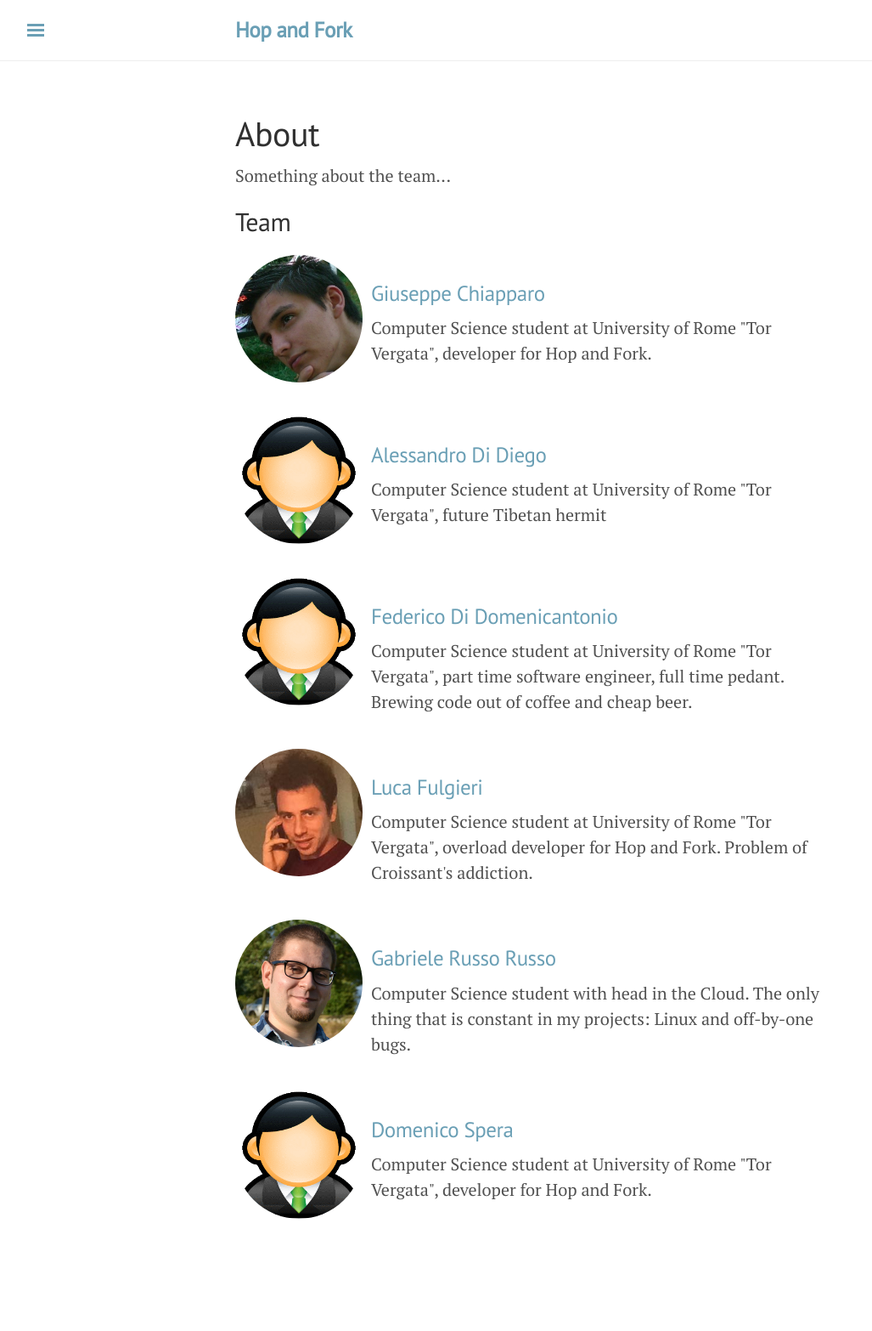
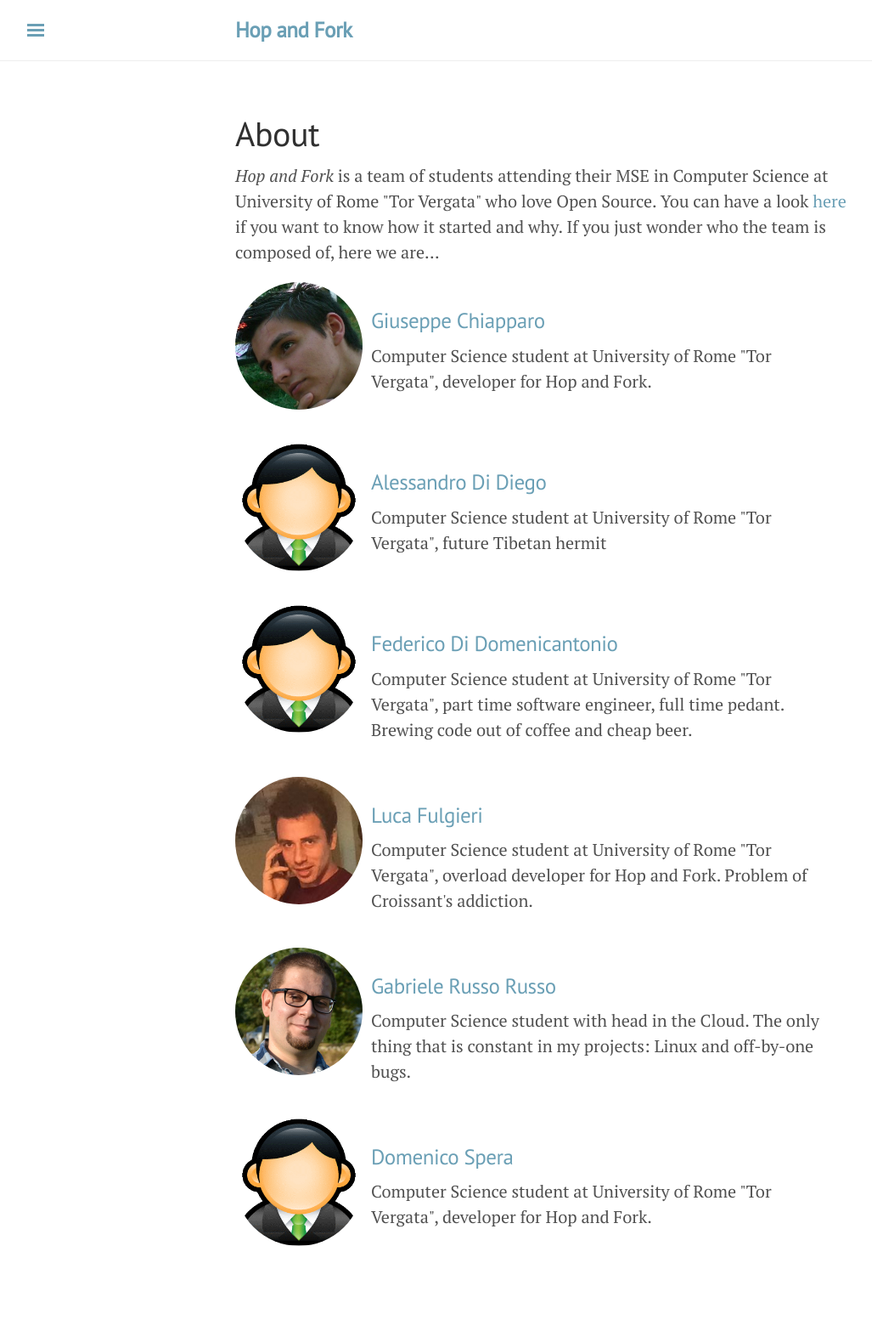
Before and after one commit to hopandfork/hopandfork.github.io, a Jekyll site: the page built from about.html, in a window 1280 px wide. Shown: the whole page at 85% size, without its empty margins (3-1030 px from the left). Built offline with Jekyll 4.4.1, drawn with Linux system fonts in a browser that asks for light colours; before the commit the page ends 1534 px from its top, so only the background shows below that.

Commit message:
Adds brief team description in About page.

```diff
--- a/about.html
+++ b/about.html
@@ -3,9 +3,14 @@ layout: page
 title: About
 ---
 
-Something about the team...
+<p>
+<em>Hop and Fork</em> is a team of students attending their MSE in Computer Science
+at University of Rome &quot;Tor Vergata&quot; who love Open Source.
+You can have a look <a href="{{ site.url }}/2016/11/11/post-zero-en.html">here</a>
+if you want to know how it started and why.
+If you just wonder who the team is composed of, here we are...
+</p>
 
-<h2>Team</h2>
 
 {% for member in site.data.authors %}
 <div class="author-container">
```
